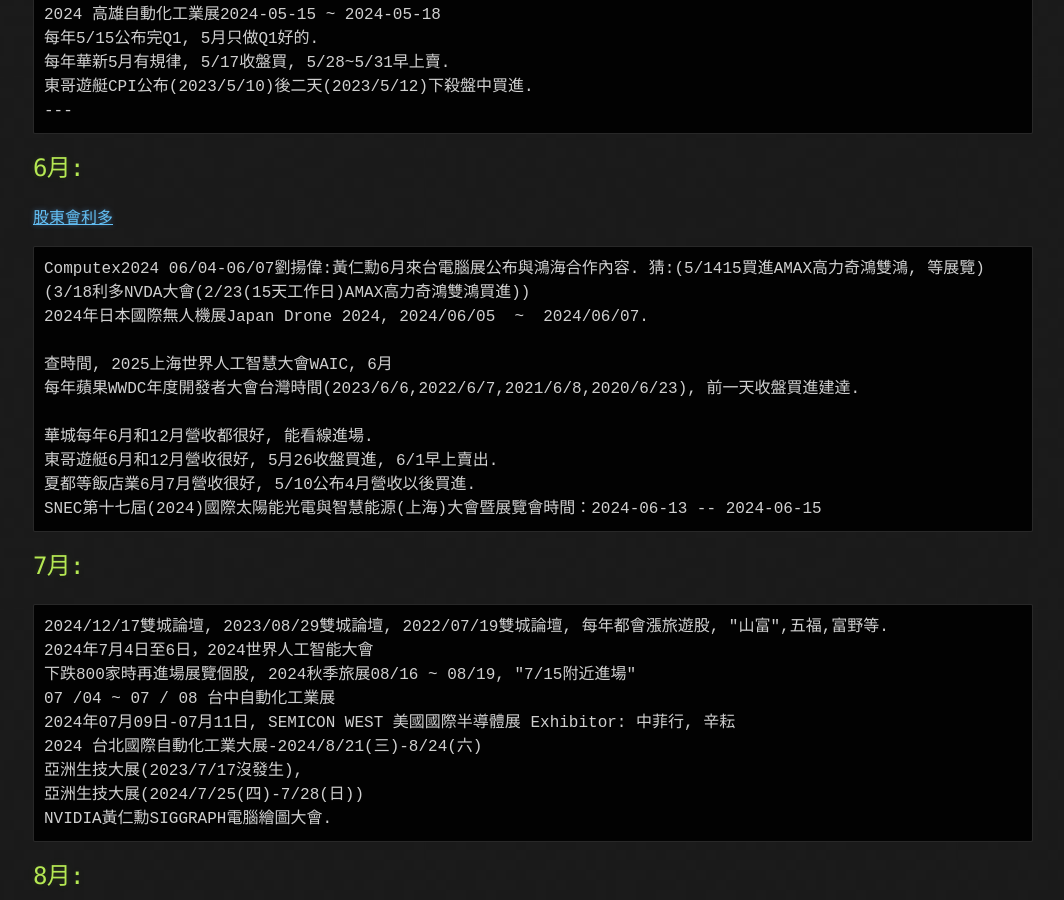
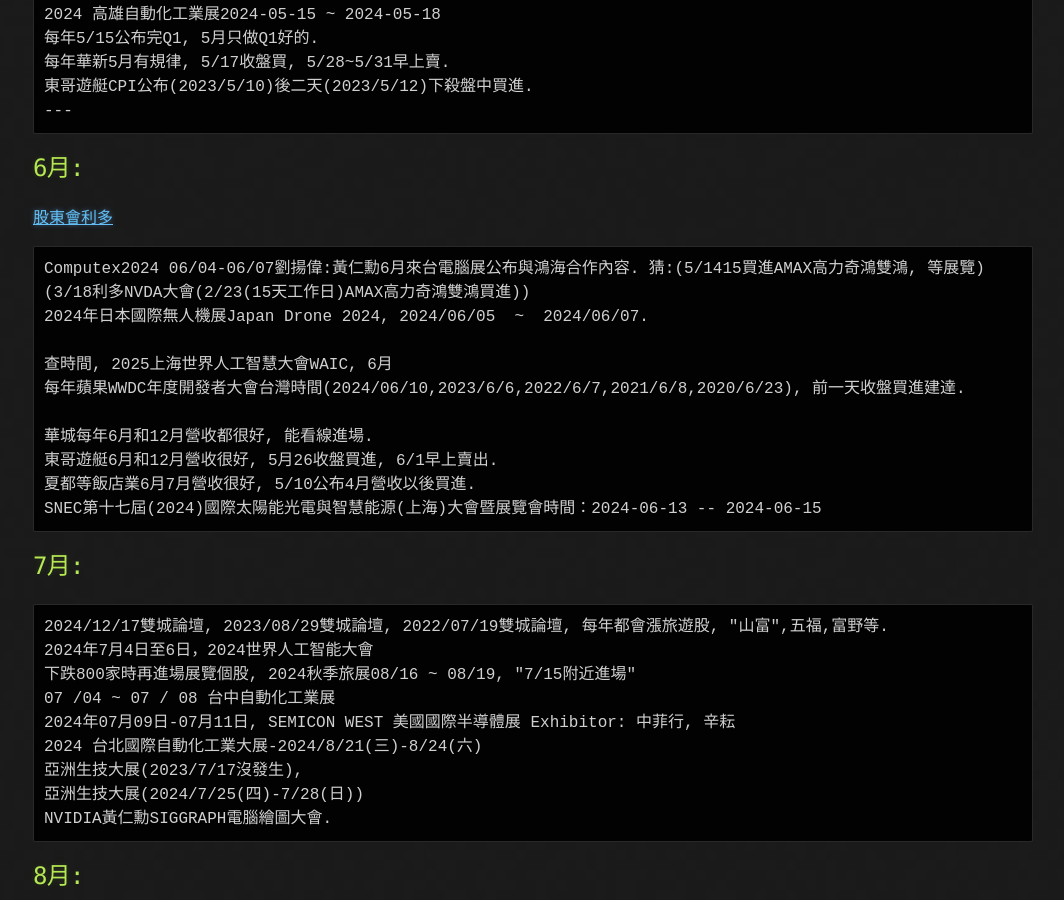
Before and after one commit to lepg5487/Stock_God, a Jekyll site: the page built from experience.md, in a window 1280 px wide and 900 px high, scrolled down 5775 px. Shown: the whole window, without its empty margins (107-1171 px from the left). Built offline with Jekyll 4.4.1, drawn with Linux system fonts in a browser that asks for light colours; our own code applies the rules of GitHub Pages for plain Markdown files.

Commit message:
Update experience.md

```diff
--- a/experience.md
+++ b/experience.md
@@ -240,7 +240,7 @@
 2024年日本國際無人機展Japan Drone 2024, 2024/06/05  ~  2024/06/07.
 
 查時間, 2025上海世界人工智慧大會WAIC, 6月
-每年蘋果WWDC年度開發者大會台灣時間(2023/6/6,2022/6/7,2021/6/8,2020/6/23), 前一天收盤買進建達.
+每年蘋果WWDC年度開發者大會台灣時間(2024/06/10,2023/6/6,2022/6/7,2021/6/8,2020/6/23), 前一天收盤買進建達.
 
 華城每年6月和12月營收都很好, 能看線進場.
 東哥遊艇6月和12月營收很好, 5月26收盤買進, 6/1早上賣出.
```
